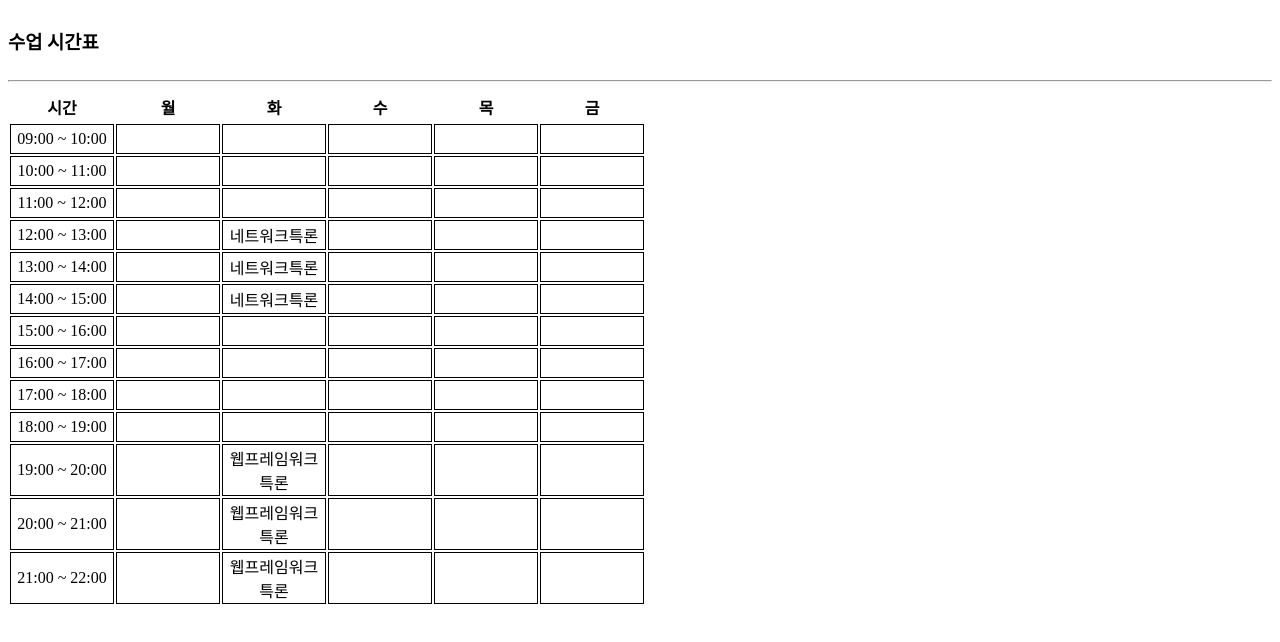
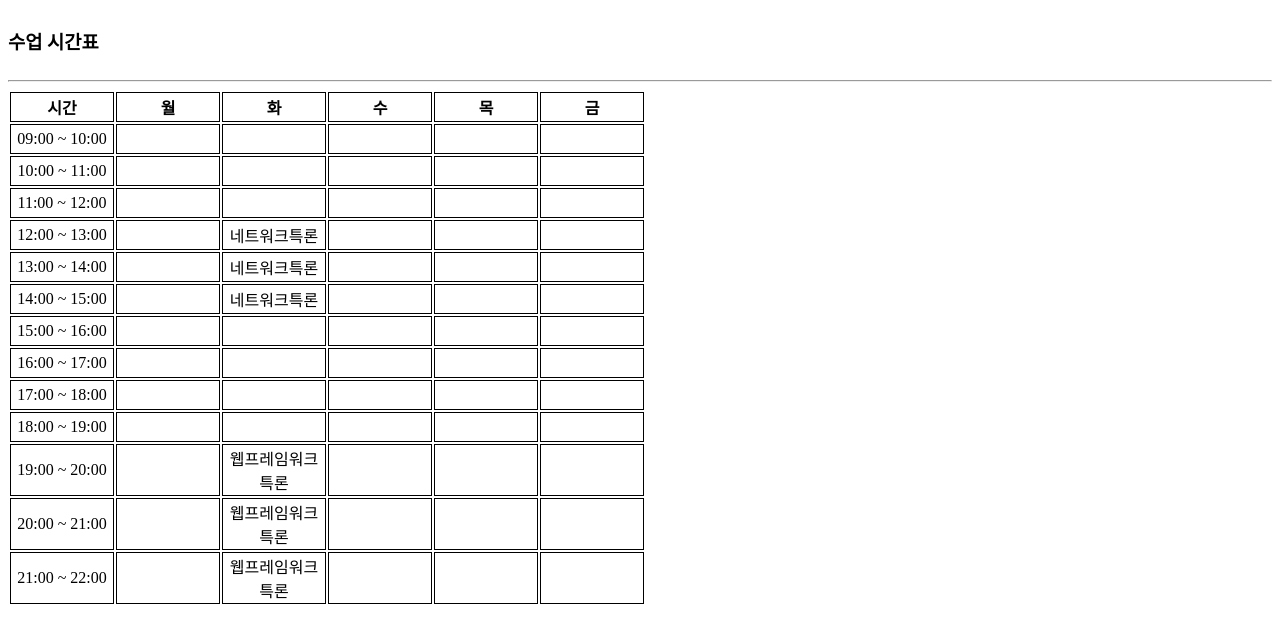
Before and after one commit to 1004jaeho/1004jaeho.github.io, a plain HTML site: page index.html in a window 1280 px wide. Drawn offline with Linux system fonts and the light colour scheme.

Commit message:
Update index.html

```diff
--- a/index.html
+++ b/index.html
@@ -5,7 +5,7 @@
 	<meta name="viewport" content="width=device-width, initial-scale=1">
 	<title></title>
 	<style>
-		tr, td, thead, tbody {
+		tr, td, thead, tbody, th {
 			width:100px;
 			height:30px;
 			border:1px solid #000;
```
